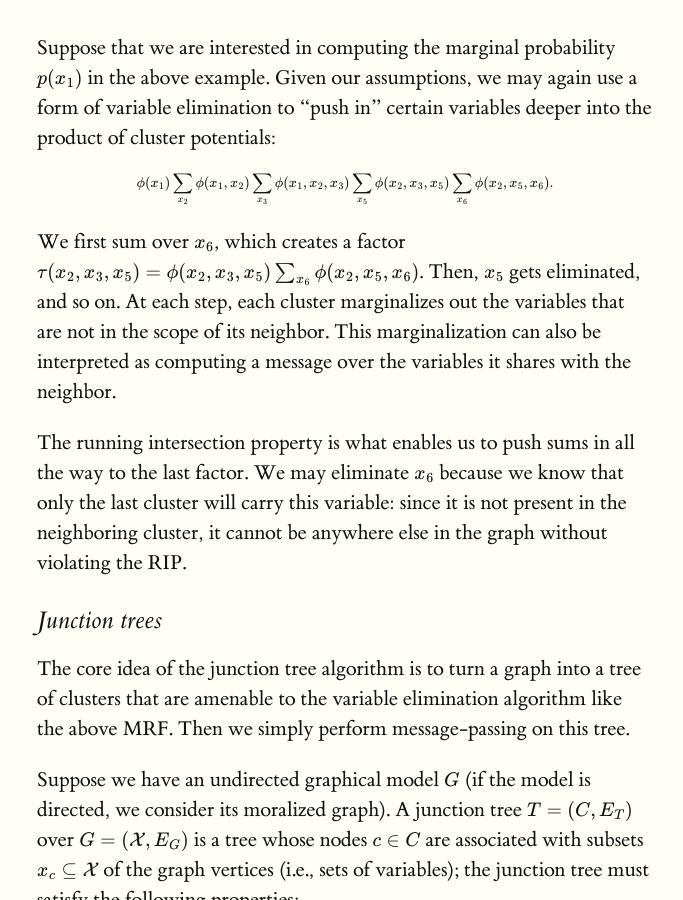
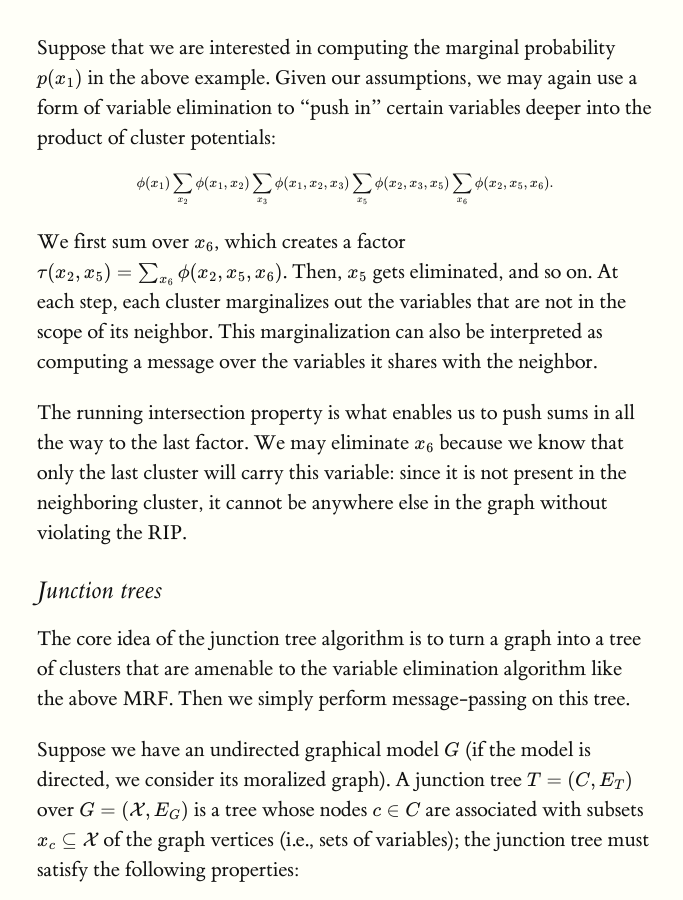
Before and after one commit to ermongroup/cs228-notes, a Jekyll site: the page built from inference/jt/index.md, in a window 1280 px wide and 900 px high, scrolled down 5964 px. Shown: the whole window, without its empty margins (123-806 px from the left). Built offline with Jekyll 4.4.1, drawn with Linux system fonts in a browser that asks for light colours; formulas are drawn with MathJax 3.

Commit message:
tweaking factor in junction tree

```diff
--- a/inference/jt/index.md
+++ b/inference/jt/index.md
@@ -123,7 +123,7 @@ $$
 \phi(x_1) \sum_{x_2} \phi(x_1,x_2) \sum_{x_3} \phi(x_1,x_2,x_3) \sum_{x_5} \phi(x_2,x_3,x_5) \sum_{x_6} \phi(x_2,x_5,x_6).
 $$
 
-We first sum over $$x_6$$, which creates a factor $$\tau(x_2, x_3, x_5) = \phi(x_2,x_3,x_5) \sum_{x_6} \phi(x_2,x_5,x_6)$$. Then, $$x_5$$ gets eliminated, and so on. At each step, each cluster marginalizes out the variables that are not in the scope of its neighbor. This marginalization can also be interpreted as computing a message over the variables it shares with the neighbor.
+We first sum over $$x_6$$, which creates a factor $$\tau(x_2, x_5) = \sum_{x_6} \phi(x_2,x_5,x_6)$$. Then, $$x_5$$ gets eliminated, and so on. At each step, each cluster marginalizes out the variables that are not in the scope of its neighbor. This marginalization can also be interpreted as computing a message over the variables it shares with the neighbor.
 
 The running intersection property is what enables us to push sums in all the way to the last factor. We may eliminate $$x_6$$ because we know that only the last cluster will carry this variable: since it is not present in the neighboring cluster, it cannot be anywhere else in the graph without violating the RIP.
 
```
